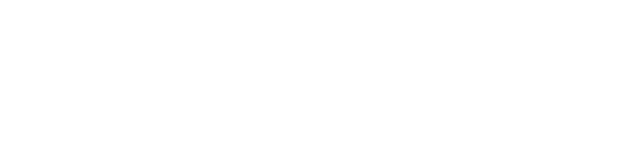
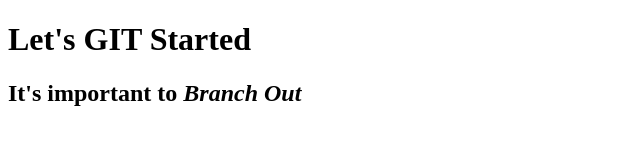
Before and after one commit to AlixWagner/gitBranchingPractice, a plain HTML site: page index.html in a window 1280 px wide. Shown: the whole page, without its empty margins (0-640 px from the left). Drawn offline with Linux system fonts and the light colour scheme.

Commit message:
added content

```diff
--- a/index.html
+++ b/index.html
@@ -7,6 +7,7 @@
   <title>Git branching lesson on test</title>
 </head>
 <body>
-
+  <h1>Let's GIT Started</h1>
+  <h2>It's important to <em>Branch Out</em></h2>
 </body>
 </html>
```
